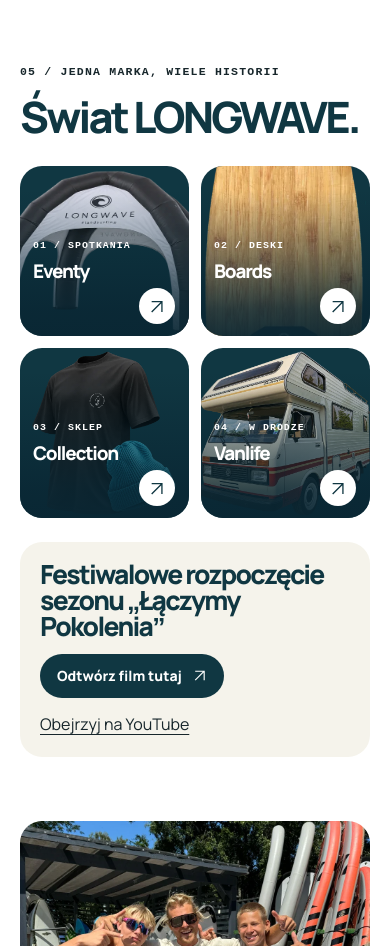
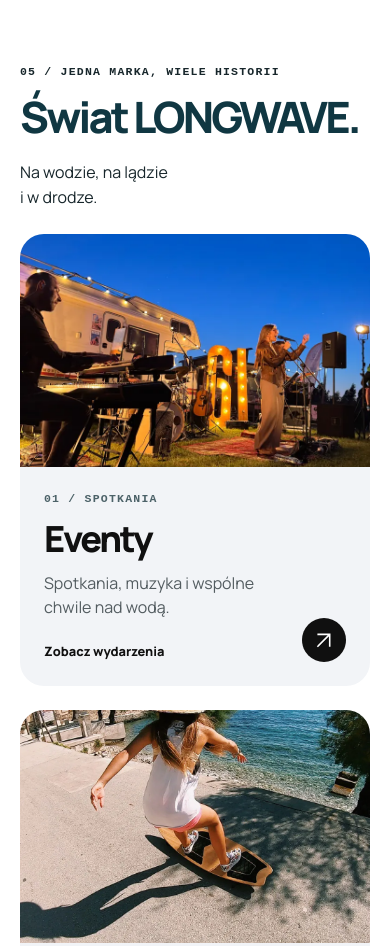
Before and after one commit to Brand-designer-pl/longwave-website-alternative, a plain HTML site: page dist/amigos/index.html in a window 390 px wide. Shown: the part 4690-5636 px from the top of the page. Drawn offline with Linux system fonts and the light colour scheme.

Commit message:
Redesign Longwave world section with authentic category photography

```diff
--- a/dist/amigos/editorial.css
+++ b/dist/amigos/editorial.css
@@ -121,7 +121,7 @@ summary::-webkit-details-marker{display:none}
 .mosaic img,.story-photo img{height:100%;object-fit:cover}
 .values{display:grid;grid-template-columns:repeat(3,minmax(0,1fr));gap:20px;margin-top:14px;padding:24px;border-radius:var(--radius);background:var(--sand)}
 .values h3{font-size:1.2rem;letter-spacing:-.03em;margin-bottom:7px}
-.world-grid .choice{min-height:clamp(170px,19vw,260px)}
+
 .story-grid{display:grid;grid-template-columns:1fr 1fr;align-items:center;gap:clamp(22px,5vw,78px)}
 .story-photo{height:clamp(300px,44vw,630px);overflow:hidden;border-radius:var(--radius)}
 .story-copy>p:not(.kicker),.project-text>p:not(.kicker){font-size:clamp(1rem,1.7vw,1.35rem);margin-block:16px 20px;max-width:48ch}
@@ -216,25 +216,25 @@ body :is(.hero,.location-hero,.campaign,.photo-card,.nav-shell) :is(.pill,.accou
 }
 .footer .film-control{margin:0;background:#ffffff14;border-color:#ffffff40;color:white;font-weight:400}
 body :is(.pill,.account-link,.film-control,.nav-toggle>summary):focus-visible,
-.choice:focus-visible .round-arrow{color:#fff}
+:is(.choice,.world-card):focus-visible .round-arrow{color:#fff}
 :is(.pill,.account-link,.film-control,.nav-toggle>summary):focus-visible::before,
-.choice:focus-visible .round-arrow::before{transform:translateY(0)}
+:is(.choice,.world-card):focus-visible .round-arrow::before{transform:translateY(0)}
 @media(hover:hover) and (pointer:fine){
   body :is(.pill,.account-link,.film-control,.nav-toggle>summary):hover,
-  .choice:hover .round-arrow{color:#fff}
+  :is(.choice,.world-card):hover .round-arrow{color:#fff}
   :is(.pill,.account-link,.film-control,.nav-toggle>summary):hover::before,
-  .choice:hover .round-arrow::before{transform:translateY(0)}
+  :is(.choice,.world-card):hover .round-arrow::before{transform:translateY(0)}
 }
 @media(prefers-reduced-motion:no-preference){
   :is(.pill,.account-link,.film-control,.nav-toggle>summary,.round-arrow){transition:color .3s ease}
   :is(.pill,.account-link,.film-control,.nav-toggle>summary,.round-arrow)::before{transition:transform .35s cubic-bezier(.22,.61,.36,1)}
   :is(.pill,.account-link)>svg:last-child,.round-arrow .icon{transition:transform .3s ease}
   :is(.pill,.account-link):focus-visible>svg:last-child,
-  .choice:focus-visible .round-arrow .icon{transform:rotate(45deg)}
+  :is(.choice,.world-card):focus-visible .round-arrow .icon{transform:rotate(45deg)}
 }
 @media(hover:hover) and (pointer:fine) and (prefers-reduced-motion:no-preference){
   :is(.pill,.account-link):hover>svg:last-child,
-  .choice:hover .round-arrow .icon{transform:rotate(45deg)}
+  :is(.choice,.world-card):hover .round-arrow .icon{transform:rotate(45deg)}
 }
 @media(max-width:900px){
   .nav-toggle>summary{min-height:44px;align-content:center}
@@ -361,3 +361,37 @@ body.mobile-menu-open .destination-dock{visibility:hidden}
   .mobile-menu-header .menu-close{font-size:.74rem}
   .mobile-menu-header .account-link{font-size:.68rem;padding-inline:9px}
 }
+
+/* The brand stories use real photographs with separate, readable captions. */
+.world-grid{display:grid;grid-template-columns:repeat(12,minmax(0,1fr));gap:24px;margin-top:32px}
+.world-card{grid-column:span 5;display:flex;flex-direction:column;min-width:0;border-radius:24px;background:#f2f4f7;color:#101010}
+.world-card:first-child,.world-card:last-child{grid-column:span 7}
+.world-photo{overflow:hidden;border-radius:24px 24px 0 0;isolation:isolate}
+.world-photo img{height:clamp(260px,27vw,390px);object-fit:cover;object-position:center}
+.world-card-boards img{object-position:50% 60%}
+.world-card-collection img{object-position:50% 40%}
+.world-card-vanlife img{object-position:50% 78%}
+.world-copy{display:flex;align-items:stretch;justify-content:space-between;gap:20px;padding:clamp(24px,3vw,40px);flex:1}
+.world-copy>div{min-width:0;flex:1;display:flex;flex-direction:column}
+.world-copy .kicker{margin-bottom:14px;color:#4c6268}
+.world-copy h3{font-size:clamp(2rem,3.4vw,3.4rem);color:#101010}
+.world-description{max-width:34ch;margin-top:14px;color:#535c60;font-size:1rem;line-height:1.55}
+.world-link-label{display:block;margin-top:auto;padding-top:22px;font-size:.8rem;font-weight:800}
+.world-card .round-arrow{position:relative;inset:auto;align-self:end;width:48px;height:48px;flex:none;background:#101010;color:#fff;font-size:1.2rem}
+.world-card:focus-visible{outline-offset:5px}
+@media(hover:hover) and (prefers-reduced-motion:no-preference){
+  .world-photo img{transition:transform .55s ease}
+  .world-card:hover .world-photo img{transform:scale(1.035)}
+}
+@media(max-width:900px){
+  .world-grid{grid-template-columns:repeat(2,minmax(0,1fr));gap:20px}
+  .world-grid .world-card{grid-column:auto}
+  .world-copy{padding:24px;gap:12px}
+}
+@media(max-width:650px){
+  .world-grid{grid-template-columns:minmax(0,1fr);gap:24px;margin-top:24px}
+  .world-photo img{height:auto;aspect-ratio:3/2}
+  .world-copy{padding:24px}
+  .world-copy h3{font-size:2.25rem}
+  .world-card .round-arrow{width:44px;height:44px}
+}
--- a/dist/amigos/index.html
+++ b/dist/amigos/index.html
@@ -10,7 +10,7 @@
   <meta property="og:description" content="Obozy dla dzieci, wyjazdy rodzinne i noclegi LONGWAVE. Sprawdź terminy i poznaj Home Spot 2.0.">
   <title>LONGWAVE | Więcej niż podróże</title>
   <link rel="icon" href="../assets/favicon.webp">
-  <link rel="stylesheet" href="editorial.css?v=card-arrows-20261116">
+  <link rel="stylesheet" href="editorial.css?v=world-stories-20261116">
   <script defer src="../launch.js"></script><script defer src="editorial.js?v=fullscreen-menu-desktop-20261116"></script>
   <script defer src="../vendor/gsap.min.js"></script>
   <script defer src="../vendor/ScrollTrigger.min.js"></script>
@@ -122,24 +122,24 @@
 </div>
   </section>
   <section class="wrap section" id="swiat">
-    <p class="kicker">05 / Jedna marka, wiele historii</p><h2>Świat LONGWAVE.</h2>
-    <div class="choice-grid world-grid">
-      <a class="choice photo-card" href="https://longwaveboards.com/eventy/">
-  <img src="../assets/eventy-namiot.webp" alt="" loading="lazy" decoding="async">
-  <div class="photo-card-body"><p class="kicker">01 / Spotkania</p><h3>Eventy</h3><span class="round-arrow"><svg class="icon" aria-hidden="true" viewBox="0 0 24 24"><path d="M5 19 19 5M5 5h14v14"/></svg></span></div>
-</a>
-      <a class="choice photo-card" href="https://longwaveboards.com/boards/">
-  <img src="../assets/board-100.webp" alt="" loading="lazy" decoding="async">
-  <div class="photo-card-body"><p class="kicker">02 / Deski</p><h3>Boards</h3><span class="round-arrow"><svg class="icon" aria-hidden="true" viewBox="0 0 24 24"><path d="M5 19 19 5M5 5h14v14"/></svg></span></div>
-</a>
-      <a class="choice photo-card" href="https://sklep.longwaveboards.com/">
-  <img src="../assets/collection.webp" alt="" loading="lazy" decoding="async">
-  <div class="photo-card-body"><p class="kicker">03 / Sklep</p><h3>Collection</h3><span class="round-arrow"><svg class="icon" aria-hidden="true" viewBox="0 0 24 24"><path d="M5 19 19 5M5 5h14v14"/></svg></span></div>
-</a>
-      <a class="choice photo-card" href="https://longwaveboards.com/eventy/">
-  <img src="../assets/camper.webp" alt="" loading="lazy" decoding="async">
-  <div class="photo-card-body"><p class="kicker">04 / W drodze</p><h3>Vanlife</h3><span class="round-arrow"><svg class="icon" aria-hidden="true" viewBox="0 0 24 24"><path d="M5 19 19 5M5 5h14v14"/></svg></span></div>
-</a>
+    <div class="section-heading"><div><p class="kicker">05 / Jedna marka, wiele historii</p><h2>Świat LONGWAVE.</h2></div><p>Na wodzie, na lądzie<br>i w drodze.</p></div>
+    <div class="world-grid">
+      <a class="world-card world-card-eventy" href="https://longwaveboards.com/eventy/">
+        <div class="world-photo"><img src="../assets/world-eventy.webp" alt="Koncert plenerowy podczas wydarzenia LONGWAVE" width="750" height="1000" loading="lazy" decoding="async"></div>
+        <div class="world-copy"><div><p class="kicker">01 / Spotkania</p><h3>Eventy</h3><p class="world-description">Spotkania, muzyka i wspólne chwile nad wodą.</p><span class="world-link-label">Zobacz wydarzenia</span></div><span class="round-arrow" aria-hidden="true"><svg class="icon" viewBox="0 0 24 24"><path d="M5 19 19 5M5 5h14v14"/></svg></span></div>
+      </a>
+      <a class="world-card world-card-boards" href="https://longwaveboards.com/boards/">
+        <div class="world-photo"><img src="../assets/world-boards.webp" alt="Jazda na desce LONGWAVE nad wodą" width="1000" height="1000" loading="lazy" decoding="async"></div>
+        <div class="world-copy"><div><p class="kicker">02 / Deski</p><h3>Boards</h3><p class="world-description">Surfingowy ruch także poza wodą.</p><span class="world-link-label">Poznaj deski</span></div><span class="round-arrow" aria-hidden="true"><svg class="icon" viewBox="0 0 24 24"><path d="M5 19 19 5M5 5h14v14"/></svg></span></div>
+      </a>
+      <a class="world-card world-card-collection" href="https://sklep.longwaveboards.com/">
+        <div class="world-photo"><img src="../assets/world-collection.webp" alt="Bluza z kolekcji LONGWAVE podczas podróży" width="750" height="1000" loading="lazy" decoding="async"></div>
+        <div class="world-copy"><div><p class="kicker">03 / Kolekcja</p><h3>Collection</h3><p class="world-description">Ubrania i dodatki w stylu LONGWAVE.</p><span class="world-link-label">Przejdź do sklepu</span></div><span class="round-arrow" aria-hidden="true"><svg class="icon" viewBox="0 0 24 24"><path d="M5 19 19 5M5 5h14v14"/></svg></span></div>
+      </a>
+      <a class="world-card world-card-vanlife" href="https://longwaveboards.com/vanlife/">
+        <div class="world-photo"><img src="../assets/world-vanlife.webp" alt="Kamper LONGWAVE przy nadmorskiej promenadzie" width="1000" height="750" loading="lazy" decoding="async"></div>
+        <div class="world-copy"><div><p class="kicker">04 / W drodze</p><h3>Vanlife</h3><p class="world-description">Podróże kamperem i spotkania w drodze.</p><span class="world-link-label">Odkryj vanlife</span></div><span class="round-arrow" aria-hidden="true"><svg class="icon" viewBox="0 0 24 24"><path d="M5 19 19 5M5 5h14v14"/></svg></span></div>
+      </a>
     </div>
     <div class="trip-video">
   <h3>Festiwalowe rozpoczęcie sezonu „Łączymy Pokolenia”</h3>
```
Also changed, not shown: dist/amigos/noclegi/apartament-hiszpania/index.html (+1 -1 lines), dist/amigos/noclegi/home-spot-2-0/index.html (+1 -1 lines), dist/amigos/noclegi/home-spot-jastarnia/index.html (+1 -1 lines), dist/amigos/noclegi/index.html (+1 -1 lines), dist/amigos/wyjazdy/dabki/index.html (+1 -1 lines), dist/amigos/wyjazdy/index.html (+1 -1 lines), dist/amigos/wyjazdy/jastarnia/index.html (+1 -1 lines), dist/amigos/wyjazdy/lazy/index.html (+1 -1 lines), dist/amigos/wyjazdy/rodos/index.html (+1 -1 lines), sources/world-photos.json (added, +34 -0 lines), dist/assets/world-boards.webp (added), dist/assets/world-collection.webp (added), dist/assets/world-eventy.webp (added), dist/assets/world-vanlife.webp (added), 1 other file.
